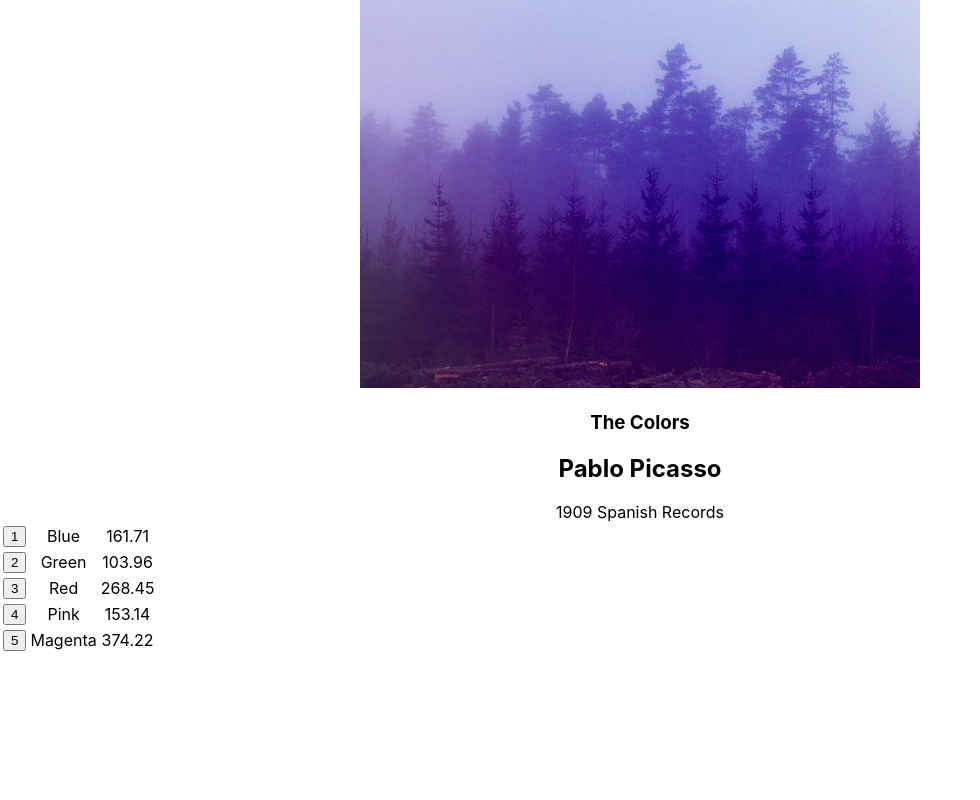
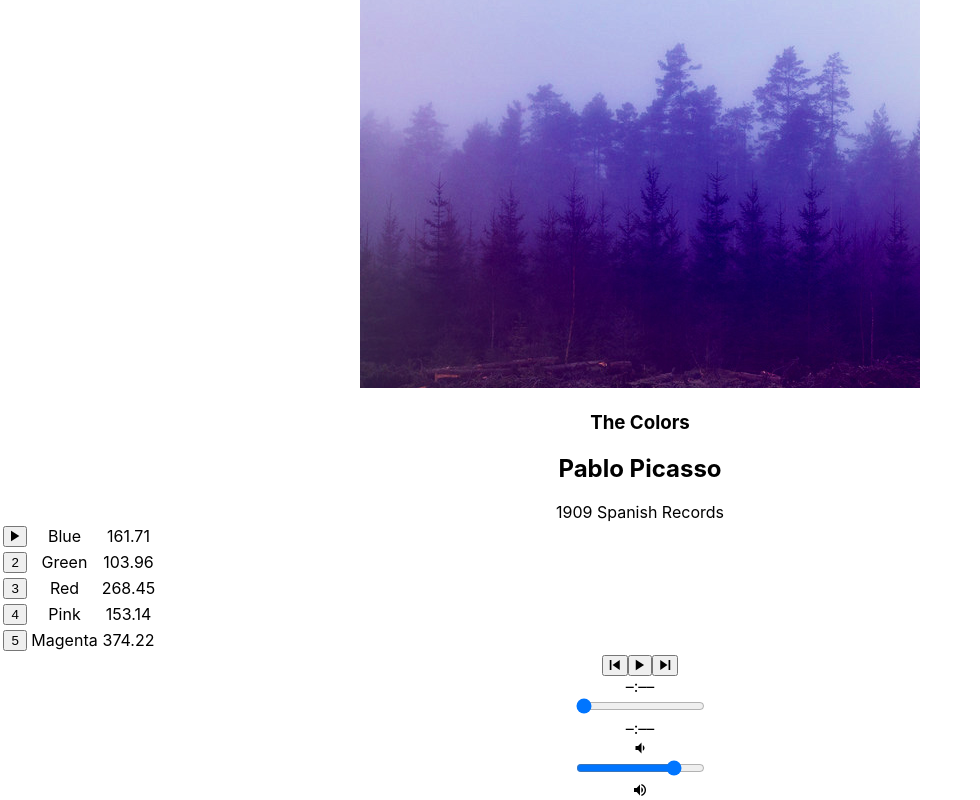
Before and after one commit to pluckyowl/bloc-jams-react, a React (Create React App) app: page /album/the-colors in a window 1280 px wide. Shown: the part 274-1074 px from the top of the page, without its empty margins (0-980 px from the left). Before the commit the page ends 928 px from the top, so only its background shows below. Built offline with nearby package versions, Linux system fonts and the light colour scheme.

Commit message:
Checkpoint 8 Player Bar Buttons: completed

```diff
--- a/src/components/Album.js
+++ b/src/components/Album.js
@@ -1,6 +1,7 @@
 import React, { Component } from 'react';
 import { Link } from 'react-router-dom';
 import albumData from './../data/albums';
+import PlayerBar from './PlayerBar';
 
 class Album extends Component {
   constructor(props) {
@@ -68,11 +69,21 @@
       } else {
         if (this.state.isPlaying && this.state.currentSong === song) {
           return <span className = 'ion-md-pause'/>;
+        } else if (!this.state.isPlaying && this.state.currentSong === song) {
+          return <span className = 'ion-md-play'/>;
         } else {
           return index + 1;
       }
     }
   }
+
+  handlePrevClick() {
+      const currentIndex = this.state.album.songs.findIndex(song => this.state.currentSong === song);
+      const newIndex = Math.max(0, currentIndex - 1);
+      const newSong = this.state.album.songs[newIndex];
+      this.setSong(newSong);
+      this.play();
+    }
 
    render() {
      return (
@@ -105,6 +116,12 @@
              }
            </tbody>
          </table>
+         <PlayerBar
+          isPlaying={this.state.isPlaying}
+          currentSong={this.state.currentSong}
+          handleSongClick={() => this.handleSongClick(this.state.currentSong)}
+          handlePrevClick={() => this.handlePrevClick()}
+        />
        </section>
      );
    }
--- /dev/null
+++ b/src/components/PlayerBar.js
@@ -0,0 +1,33 @@
+import React, { Component } from 'react';
+
+ class PlayerBar extends Component {
+   render() {
+     return (
+       <section className="player-bar">
+       <section id="buttons">
+          <button id="previous" onClick={this.props.handlePrevClick}>
+            <span className="ion-md-skip-backward"></span>
+          </button>
+          <button id="play-pause" onClick={this.props.handleSongClick} >
+            <span className={this.props.isPlaying ? 'ion-md-pause' : 'ion-md-play'}></span>
+          </button>
+          <button id="next">
+            <span className="ion-md-skip-forward"></span>
+          </button>
+        </section>
+        <section id="time-control">
+          <div className="current-time">–:––</div>
+          <input type="range" className="seek-bar" value="0" />
+          <div className="total-time">–:––</div>
+        </section>
+        <section id="volume-control">
+          <div className="icon ion-md-volume-low"></div>
+          <input type="range" className="seek-bar" value="80" />
+          <div className="icon ion-md-volume-high"></div>
+        </section>
+       </section>
+     );
+   }
+ }
+
+ export default PlayerBar;
```
